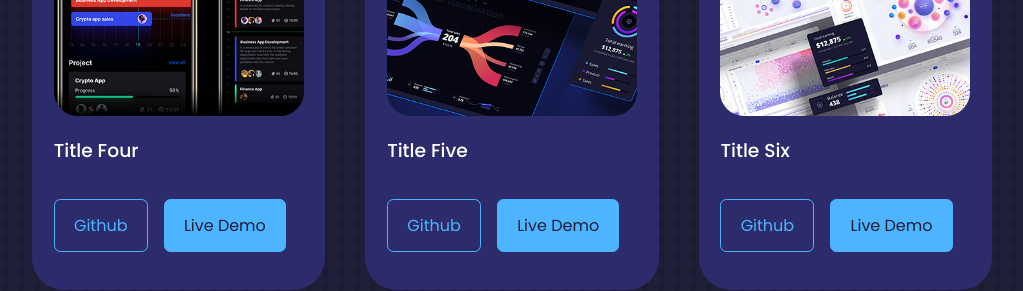
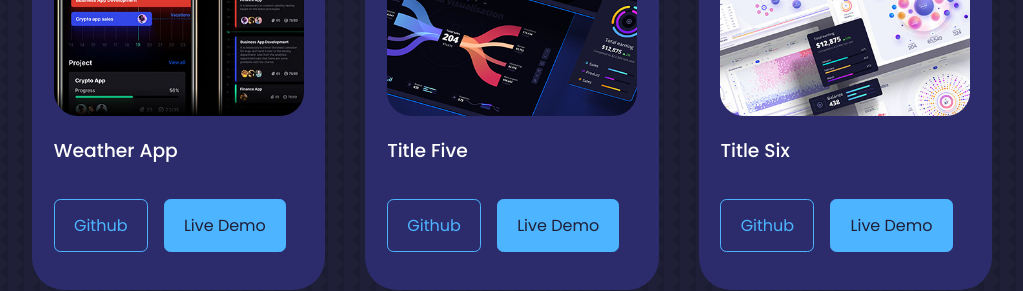
Before and after one commit to richardd82/myportfolio, a React (Create React App) app: page / in a window 1280 px wide. Shown: the part 4440-4731 px from the top of the page, without its empty margins (128-1151 px from the left). Built offline with nearby package versions, Linux system fonts and the light colour scheme.

Commit message:
Add Links to my projects 3

```diff
--- a/src/components/portfolio/Portfolio.jsx
+++ b/src/components/portfolio/Portfolio.jsx
@@ -32,9 +32,9 @@ const data = [
   {
     id: 4,
     image: IMG4,
-    title: 'Title Four',
-    github: 'https://github.com/richardd82',
-    demo: 'https://github.com/richardd82'
+    title: 'Weather App',
+    github: 'https://github.com/richardd82/weather-app',
+    demo: 'https://richardd82.github.io/weather-app/'
   },
   {
     id: 5,
```
